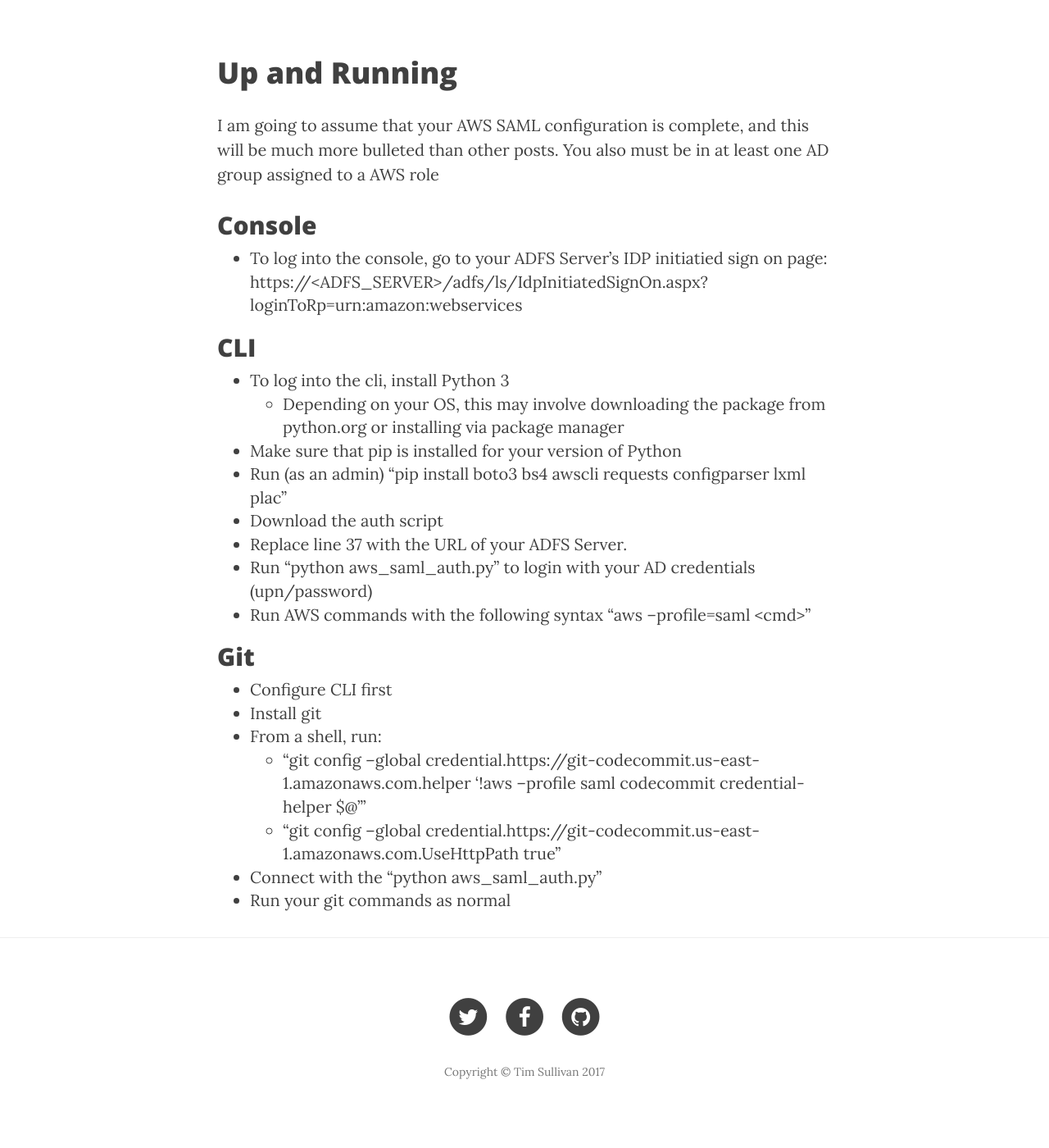
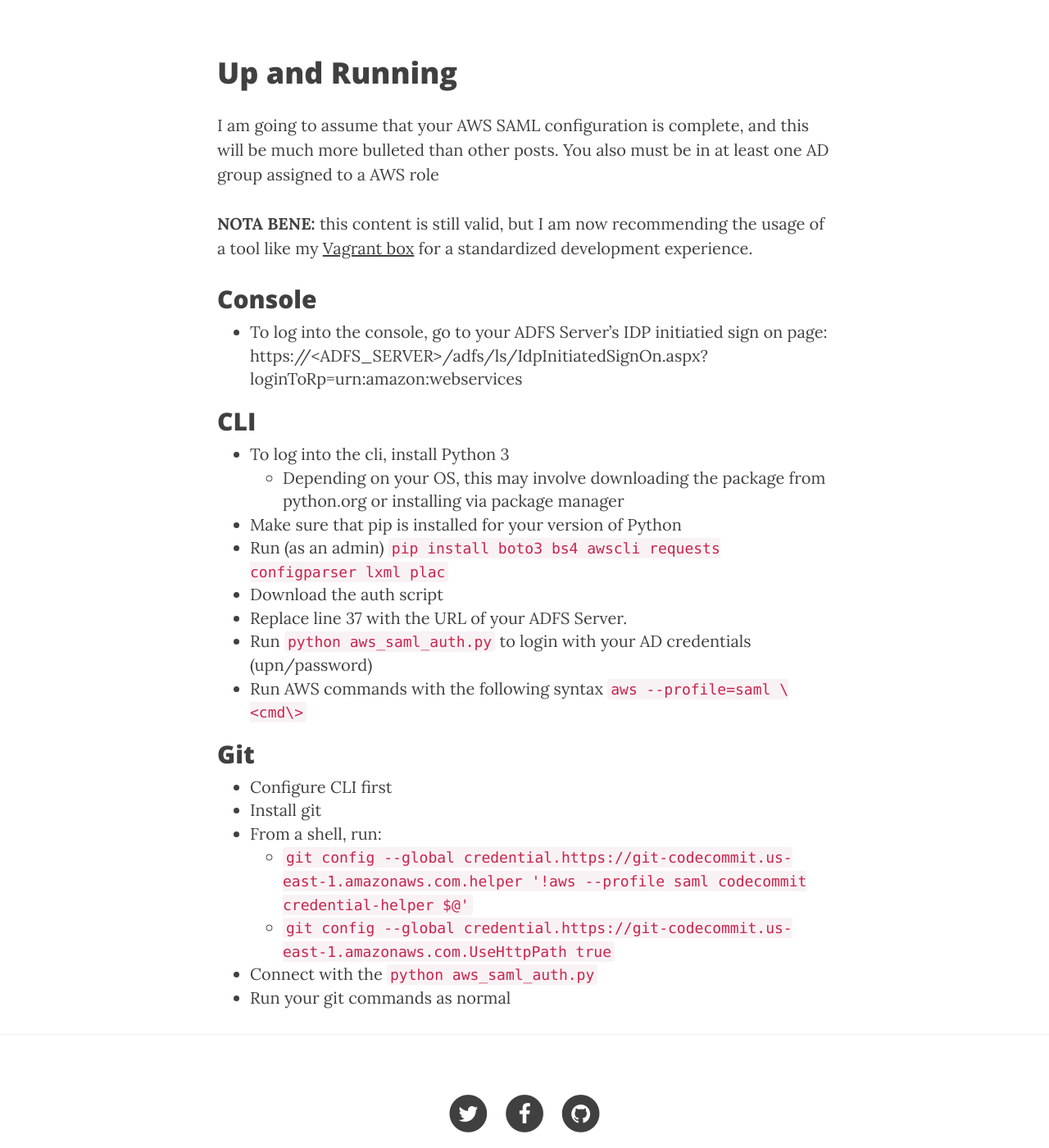
Before and after one commit to tjsullivan1/tjsullivan1.github.io, a Jekyll site: the page built from _posts/2017-05-10-saml-for-aws-quickstart.md, in a window 1280 px wide and 1400 px high, scrolled down 685 px. Shown: the whole window at 82% size. Built offline with Jekyll 4.4.1, drawn with Linux system fonts in a browser that asks for light colours; nearby versions of some CDN libraries.

Commit message:
Edited commands to use proper markdown
and added an edit to indicate the new preferred connection method (vagrant)

```diff
--- a/_posts/2017-05-10-saml-for-aws-quickstart.md
+++ b/_posts/2017-05-10-saml-for-aws-quickstart.md
@@ -9,6 +9,8 @@
 # Up and Running
 I am going to assume that your AWS SAML configuration is complete, and this will be much more bulleted than other posts. You also must be in at least one AD group assigned to a AWS role
 
+__NOTA BENE:__ this content is still valid, but I am now recommending the usage of a tool like my [Vagrant box](https://tjsullivan1.github.io/blog/2017/10/25/vagrant-up) for a standardized development experience.
+
 ## Console
 * To log into the console, go to your ADFS Server's IDP initiatied sign on page: [https://\<ADFS_SERVER\>/adfs/ls/IdpInitiatedSignOn.aspx?loginToRp=urn:amazon:webservices](https://\<ADFS_SERVER\>/adfs/ls/IdpInitiatedSignOn.aspx?loginToRp=urn:amazon:webservices)
 
@@ -16,17 +18,17 @@
 * To log into the cli, install Python 3
    * Depending on your OS, this may involve downloading the package from [python.org](https://www.python.org/downloads/) or installing via package manager
 * Make sure that pip is installed for your version of Python
-* Run (as an admin) "pip install boto3 bs4 awscli requests configparser lxml plac"
+* Run (as an admin) `pip install boto3 bs4 awscli requests configparser lxml plac`
 * Download the [auth script](ttps://gist.github.com/tjsullivan1/200ffd6873b8e9d9497cd3d26f26897b)
 * Replace line 37 with the URL of your ADFS Server.
-* Run "python aws_saml_auth.py" to login with your AD credentials (upn/password)
-* Run AWS commands with the following syntax "aws --profile=saml \<cmd\>"
+* Run `python aws_saml_auth.py` to login with your AD credentials (upn/password)
+* Run AWS commands with the following syntax `aws --profile=saml \<cmd\>`
 
 ## Git
 * Configure CLI first
 * Install git
 * From a shell, run:
-   * "git config --global credential.https://git-codecommit.us-east-1.amazonaws.com.helper '!aws --profile saml codecommit credential-helper $@'"
-   * "git config --global credential.https://git-codecommit.us-east-1.amazonaws.com.UseHttpPath true"
-* Connect with the "python aws_saml_auth.py"
+   * `git config --global credential.https://git-codecommit.us-east-1.amazonaws.com.helper '!aws --profile saml codecommit credential-helper $@'`
+   * `git config --global credential.https://git-codecommit.us-east-1.amazonaws.com.UseHttpPath true`
+* Connect with the `python aws_saml_auth.py`
 * Run your git commands as normal
```
